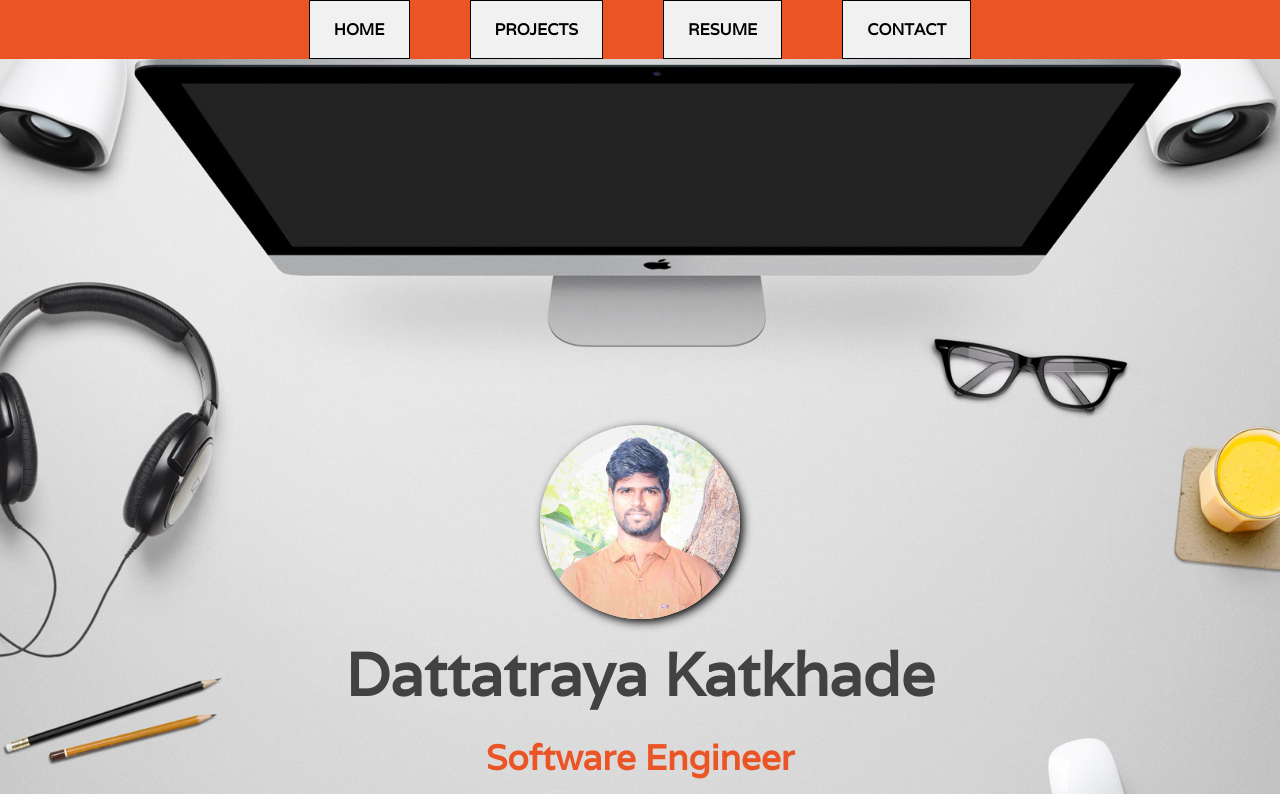
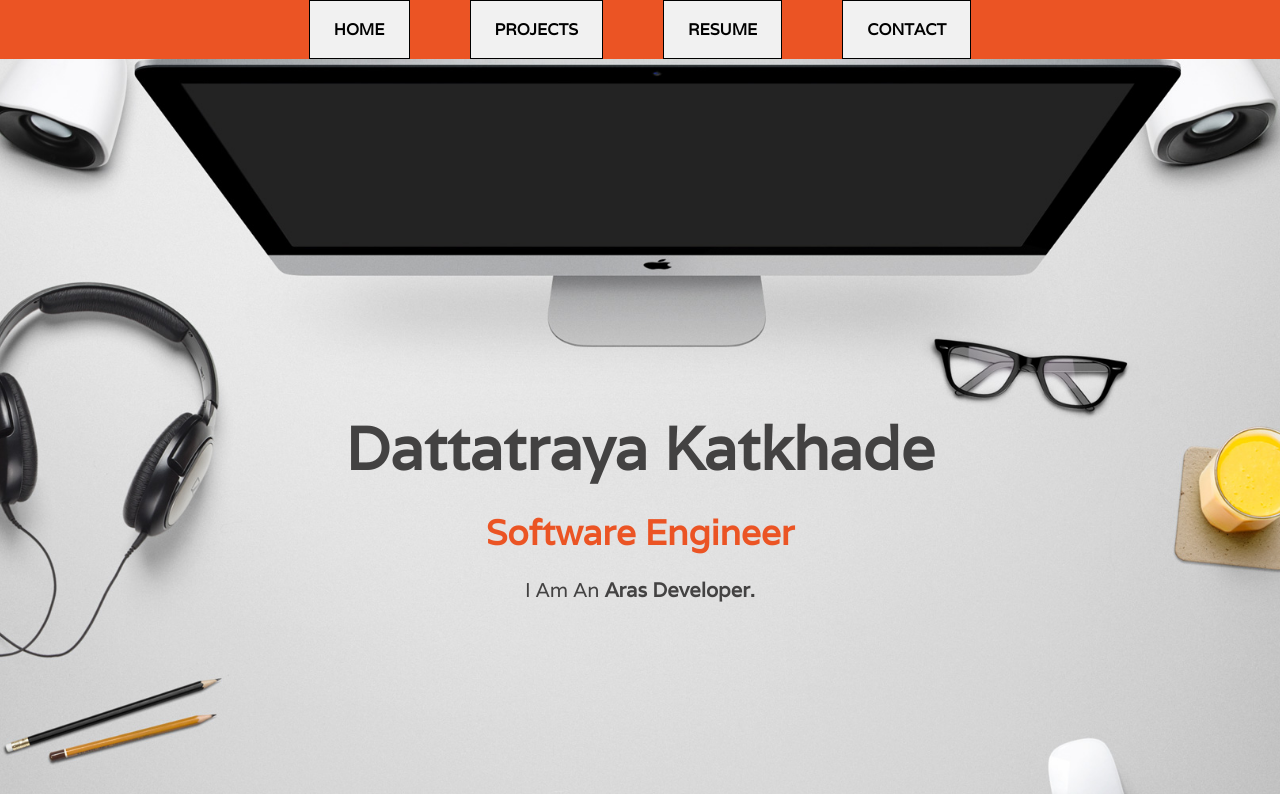
Before and after one commit to knight-furry/knight-furry-portfolio, a plain HTML site: page index.html in a window 1280 px wide. Shown: the top 794 px of the page. Drawn offline with Linux system fonts and the light colour scheme.

Commit message:
Update index.html

```diff
--- a/index.html
+++ b/index.html
@@ -34,7 +34,6 @@
         <section class="page-section hero" id="banner">
             <div class="container">
                 <div class="banner__content">
-                    <img src="./img/Passport_updated.jpg" alt="This is me" width="200" class="img" style="vertical-align:middle">
                     <h1>Dattatraya Katkhade</h1>
                     <h2>Software Engineer</h2>
                     <p>I am an <strong>Aras Developer.</strong><br>
```
